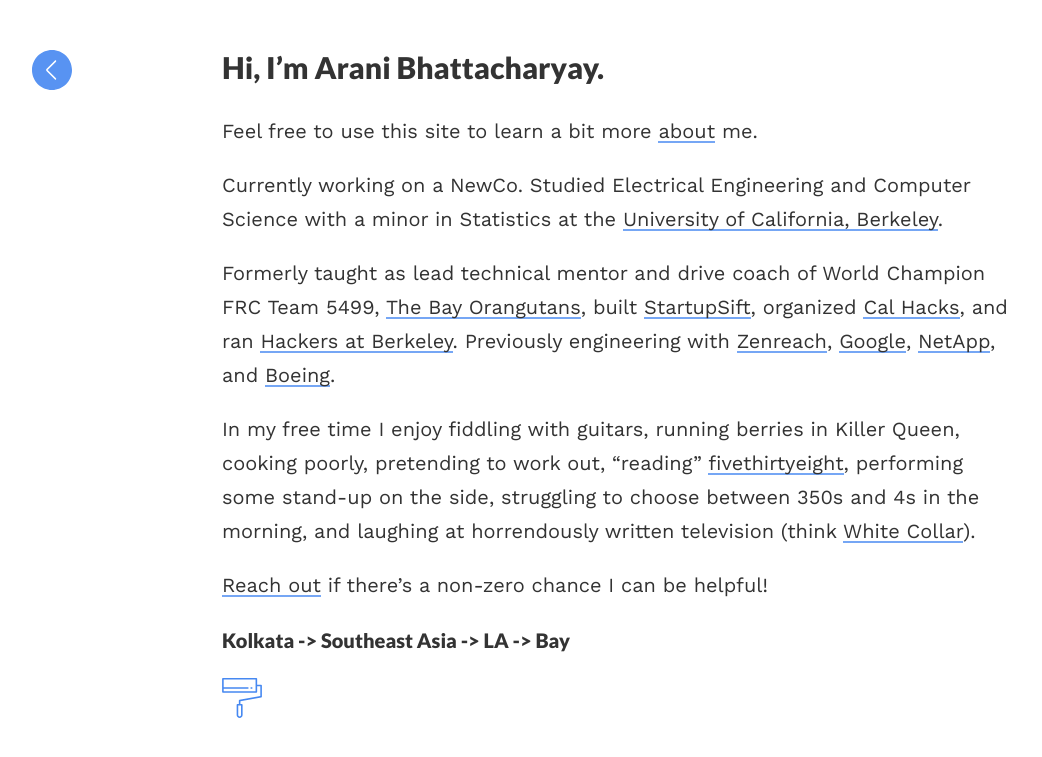
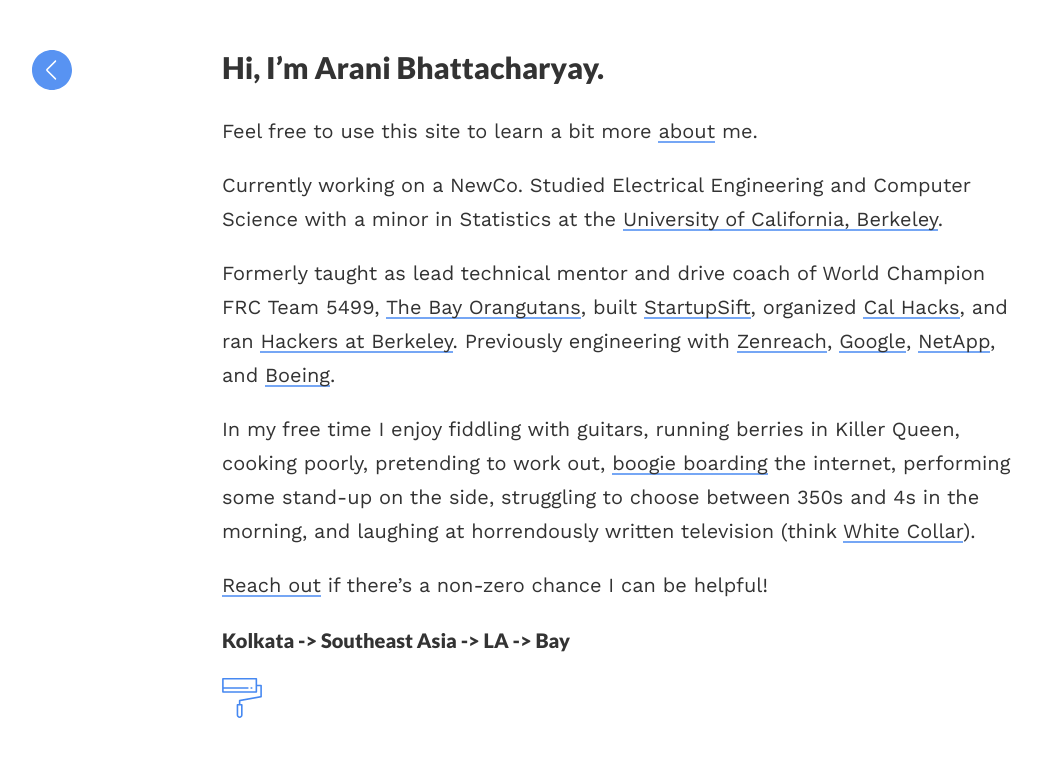
Before and after one commit to aranibatta/aranibatta.github.io, a Jekyll site: the page built from index.md, in a window 1280 px wide. Shown: the top 757 px of the page, without its empty margins (18-1060 px from the left). Built offline with Jekyll 4.4.1, drawn with Linux system fonts in a browser that asks for light colours; our own code applies the rules of GitHub Pages for plain Markdown files.

Commit message:
Update index.md

```diff
--- a/index.md
+++ b/index.md
@@ -11,7 +11,7 @@
 
 Formerly taught as lead technical mentor and drive coach of World Champion FRC Team 5499, [The Bay Orangutans](http://team5499.org/), built [StartupSift](http://startupsift.com), organized [Cal Hacks](http://calhacks.io/), and ran [Hackers at Berkeley](https://hackersatberkeley.com). Previously engineering with [Zenreach](http://zenreach.com), [Google](http://google.com), [NetApp](http://netapp.com), and [Boeing](http://boeing.com).
 
-In my free time I enjoy fiddling with guitars, running berries in Killer Queen, cooking poorly, pretending to work out, "reading" [fivethirtyeight](http://fivethirtyeight.com/), performing some stand-up on the side, struggling to choose between 350s and 4s in the morning, and laughing at horrendously written television (think [White Collar](http://www.imdb.com/title/tt1358522/)).
+In my free time I enjoy fiddling with guitars, running berries in Killer Queen, cooking poorly, pretending to work out, [boogie boarding](https://getpocket.com/@aranibatta) the internet, performing some stand-up on the side, struggling to choose between 350s and 4s in the morning, and laughing at horrendously written television (think [White Collar](http://www.imdb.com/title/tt1358522/)).
 
 [Reach out](https://t.me/aranibatta) if there's a non-zero chance I can be helpful!
 
```
